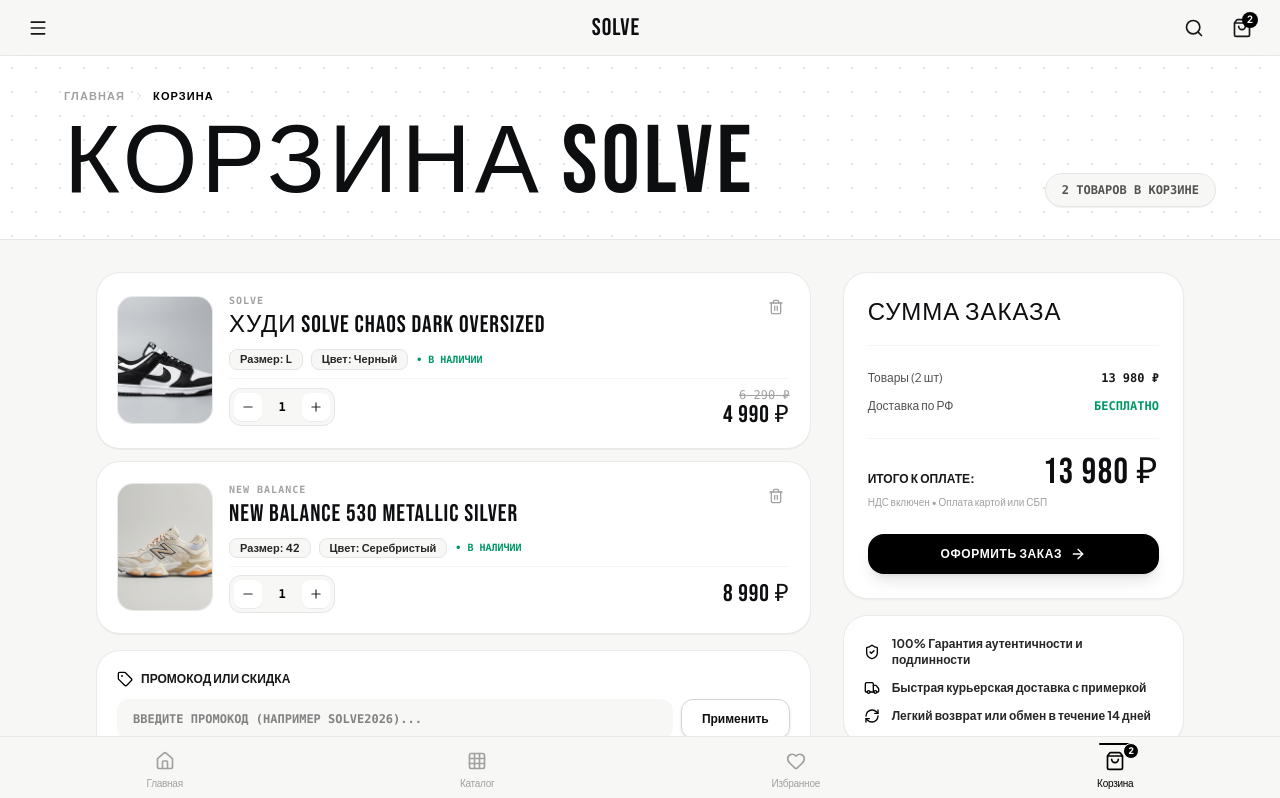
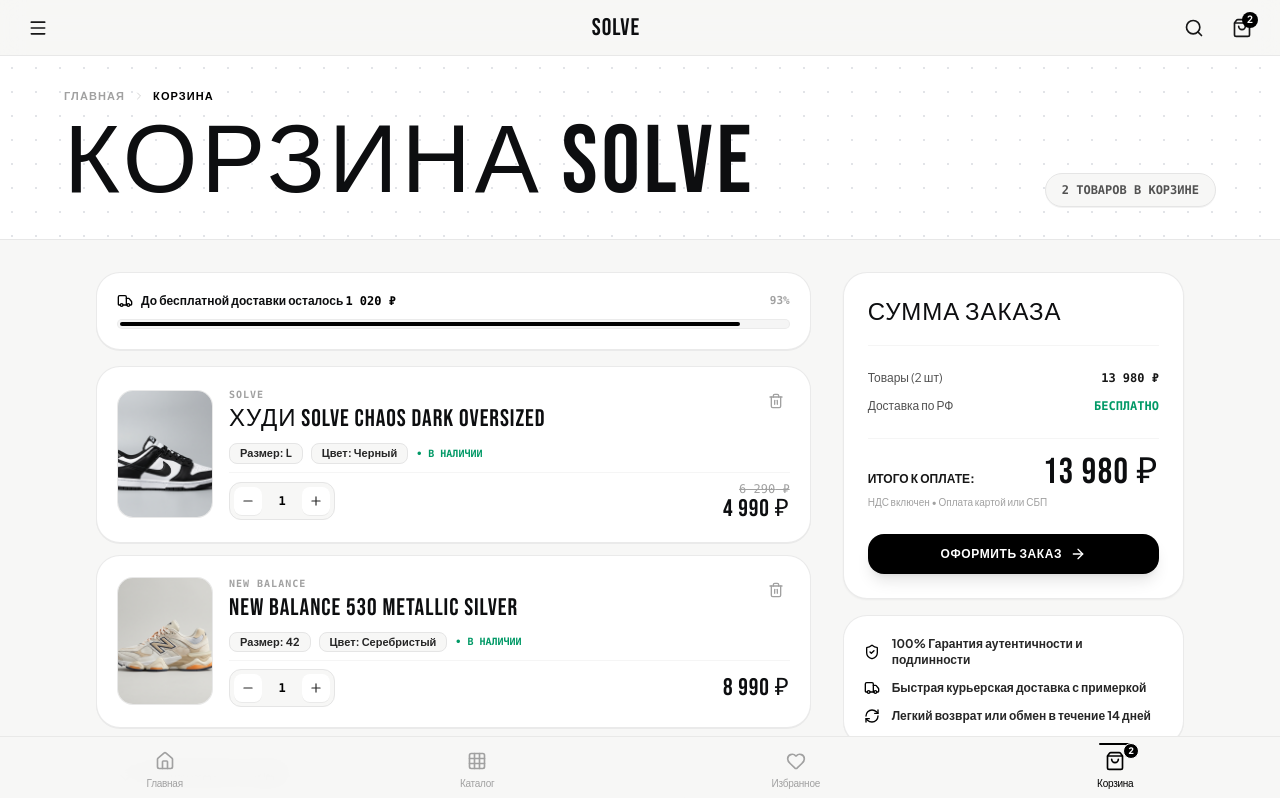
Before and after one commit to Farido01/SOLVE, a Next.js app: page /cart in a window 1280 px wide. Shown: the top 798 px of the page. Built offline with nearby package versions, Linux system fonts and the light colour scheme.

Commit message:
Add manual price inputs to catalog filter and interactive free shipping progress bar to cart

```diff
--- a/app/cart/page.tsx
+++ b/app/cart/page.tsx
@@ -200,6 +200,34 @@
             <div className="grid grid-cols-1 lg:grid-cols-12 gap-8 items-start">
               {/* Left Column: Cart Items List */}
               <div className="lg:col-span-8 space-y-4">
+                {/* Free Shipping Progress Bar */}
+                <div className="bg-white p-4 sm:p-5 rounded-3xl border border-neutral-200/80 shadow-2xs space-y-2.5">
+                  <div className="flex items-center justify-between text-xs font-bold">
+                    <div className="flex items-center gap-2">
+                      <Truck className="w-4 h-4 text-black" />
+                      {subtotal < 15000 ? (
+                        <span>До бесплатной доставки осталось <span className="font-mono text-black font-extrabold font-mono">{(15000 - subtotal).toLocaleString('ru-RU')} ₽</span></span>
+                      ) : (
+                        <span className="text-emerald-700 font-extrabold flex items-center gap-1">
+                          <Check className="w-4 h-4 text-emerald-600" />
+                          Поздравляем! Вам доступна БЕСПЛАТНАЯ курьерская доставка
+                        </span>
+                      )}
+                    </div>
+                    <span className="font-mono text-[11px] text-neutral-400 font-bold">
+                      {Math.min(100, Math.round((subtotal / 15000) * 100))}%
+                    </span>
+                  </div>
+                  <div className="w-full h-2.5 bg-neutral-100 rounded-full overflow-hidden p-0.5 border border-neutral-200/60">
+                    <motion.div
+                      className="h-full bg-black rounded-full"
+                      initial={{ width: 0 }}
+                      animate={{ width: `${Math.min(100, Math.round((subtotal / 15000) * 100))}%` }}
+                      transition={{ duration: 0.5, ease: 'easeOut' }}
+                    />
+                  </div>
+                </div>
+
                 <div className="space-y-3">
                   {cartItems.map((item) => (
                     <motion.div
--- a/app/catalog/page.tsx
+++ b/app/catalog/page.tsx
@@ -169,6 +169,7 @@
   const [selectedCategory, setSelectedCategory] = useState('all');
   const [selectedBrand, setSelectedBrand] = useState('All');
   const [selectedSize, setSelectedSize] = useState('All');
+  const [minPrice, setMinPrice] = useState<number>(0);
   const [priceRange, setPriceRange] = useState<number>(20000);
   const [onlySale, setOnlySale] = useState(false);
   const [searchQuery, setSearchQuery] = useState('');
@@ -182,17 +183,19 @@
     if (selectedCategory !== 'all') count++;
     if (selectedBrand !== 'All') count++;
     if (selectedSize !== 'All') count++;
+    if (minPrice > 0) count++;
     if (priceRange < 20000) count++;
     if (onlySale) count++;
     if (searchQuery.trim()) count++;
     return count;
-  }, [selectedCategory, selectedBrand, selectedSize, priceRange, onlySale, searchQuery]);
+  }, [selectedCategory, selectedBrand, selectedSize, minPrice, priceRange, onlySale, searchQuery]);
 
   // Reset all filters
   const resetFilters = () => {
     setSelectedCategory('all');
     setSelectedBrand('All');
     setSelectedSize('All');
+    setMinPrice(0);
     setPriceRange(20000);
     setOnlySale(false);
     setSearchQuery('');
@@ -206,6 +209,7 @@
         if (selectedCategory !== 'all' && p.category !== selectedCategory) return false;
         if (selectedBrand !== 'All' && p.brand.toLowerCase() !== selectedBrand.toLowerCase()) return false;
         if (selectedSize !== 'All' && !p.sizes.includes(selectedSize)) return false;
+        if (p.price < minPrice) return false;
         if (p.price > priceRange) return false;
         if (onlySale && !p.isSale) return false;
         if (searchQuery.trim() && !p.name.toLowerCase().includes(searchQuery.toLowerCase())) return false;
@@ -217,7 +221,7 @@
         if (sortBy === 'rating') return b.rating - a.rating;
         return b.id - a.id;
       });
-  }, [selectedCategory, selectedBrand, selectedSize, priceRange, onlySale, searchQuery, sortBy]);
+  }, [selectedCategory, selectedBrand, selectedSize, minPrice, priceRange, onlySale, searchQuery, sortBy]);
 
   return (
     <div className="min-h-screen flex flex-col bg-[#F7F7F6] text-[#0D0E10] select-none font-sans">
@@ -424,12 +428,42 @@
                       </div>
                     </div>
 
-                    {/* Price Slider */}
+                    {/* Price Slider & Manual Number Inputs */}
                     <div className="space-y-2">
                       <div className="flex items-center justify-between text-[11px]">
-                        <span className="font-extrabold uppercase tracking-wider text-neutral-900">До стоимости</span>
-                        <span className="font-extrabold text-black font-mono">{priceRange.toLocaleString('ru-RU')} ₽</span>
+                        <span className="font-extrabold uppercase tracking-wider text-neutral-900">Стоимость (₽)</span>
+                        <span className="font-extrabold text-black font-mono">до {priceRange.toLocaleString('ru-RU')} ₽</span>
                       </div>
+
+                      {/* Manual Price Inputs */}
+                      <div className="flex items-center gap-2">
+                        <div className="flex-1 relative">
+                          <span className="absolute left-2.5 top-1/2 -translate-y-1/2 text-[10px] font-bold text-neutral-400 font-sans">от</span>
+                          <input
+                            type="number"
+                            min={0}
+                            max={priceRange}
+                            value={minPrice}
+                            onChange={(e) => setMinPrice(Number(e.target.value))}
+                            placeholder="0"
+                            className="w-full pl-7 pr-2 py-1.5 text-xs bg-neutral-100/90 rounded-xl focus:outline-none focus:ring-2 focus:ring-black font-mono font-bold"
+                          />
+                        </div>
+                        <span className="text-neutral-300 font-bold">—</span>
+                        <div className="flex-1 relative">
+                          <span className="absolute left-2.5 top-1/2 -translate-y-1/2 text-[10px] font-bold text-neutral-400 font-sans">до</span>
+                          <input
+                            type="number"
+                            min={minPrice}
+                            max={20000}
+                            value={priceRange}
+                            onChange={(e) => setPriceRange(Number(e.target.value))}
+                            placeholder="20000"
+                            className="w-full pl-7 pr-2 py-1.5 text-xs bg-neutral-100/90 rounded-xl focus:outline-none focus:ring-2 focus:ring-black font-mono font-bold"
+                          />
+                        </div>
+                      </div>
+
                       <input
                         type="range"
                         min={1000}
@@ -437,7 +471,7 @@
                         step={500}
                         value={priceRange}
                         onChange={(e) => setPriceRange(Number(e.target.value))}
-                        className="w-full accent-black cursor-pointer"
+                        className="w-full accent-black cursor-pointer pt-1"
                       />
                     </div>
 
```
